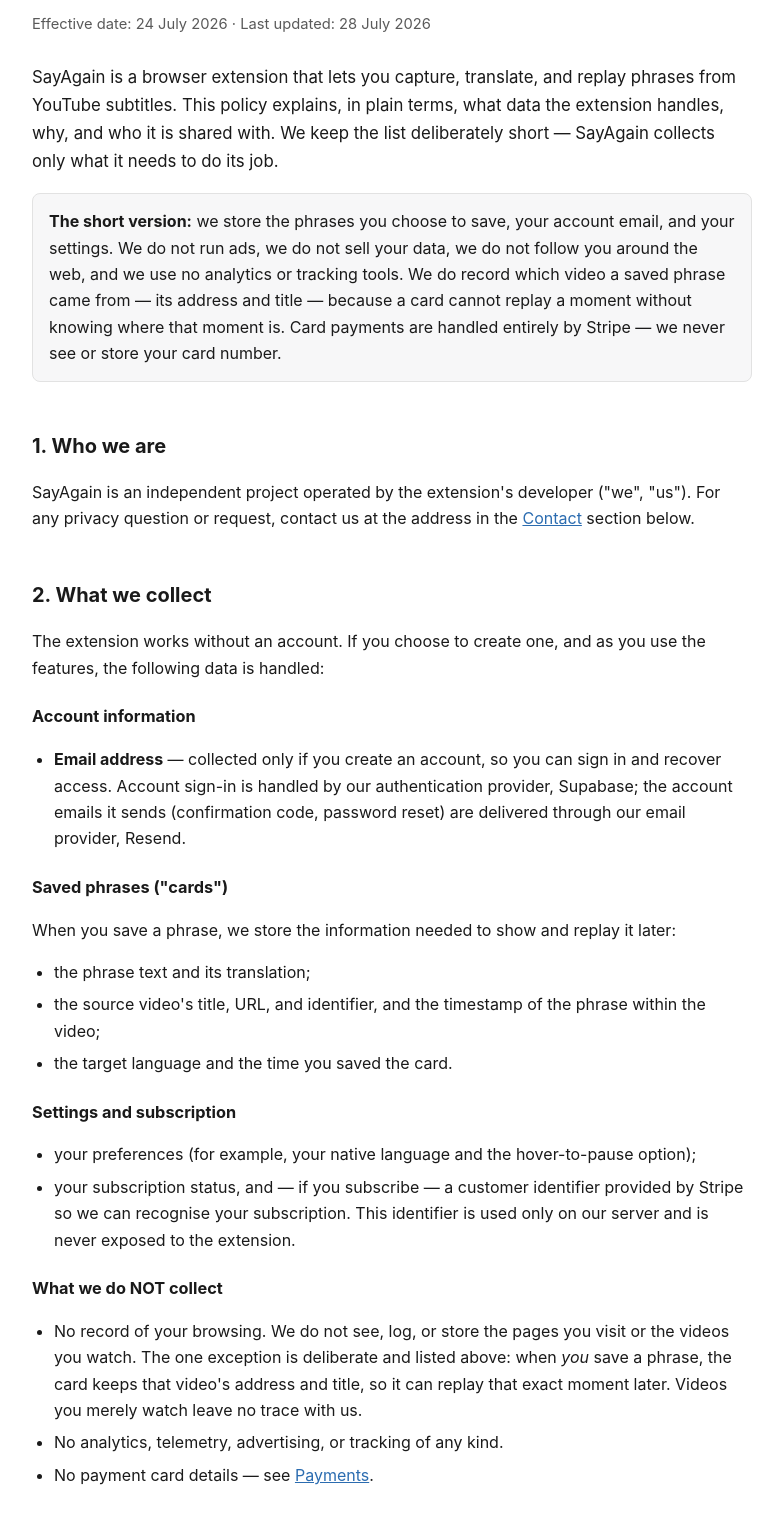
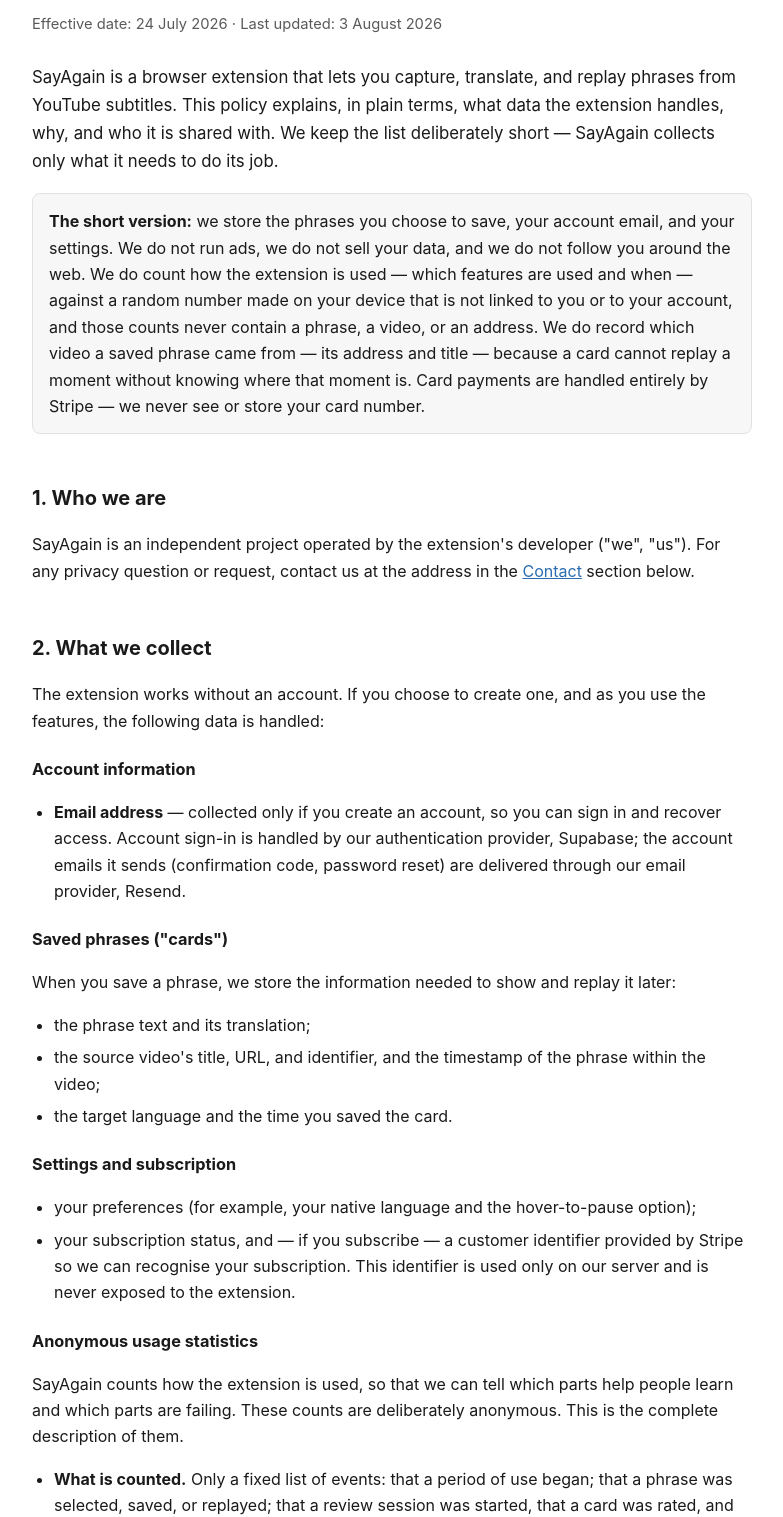
Before and after one commit to levafedorov/say-again-privacy-policy, a plain HTML site: page index.html in a window 1280 px wide. Shown: the part 87-1604 px from the top of the page, without its empty margins (248-1031 px from the left). Drawn offline with Linux system fonts and the light colour scheme.

Commit message:
Disclose the anonymous usage statistics
The extension now counts how it is used. Four statements in this policy
stopped being true the moment that shipped, and are corrected at the source
rather than annotated: the short version said we use no analytics or tracking
tools; the do-not-collect list said no analytics or telemetry of any kind.

The new section is deliberately exhaustive rather than reassuring - the fixed
event list, the properties, what is never sent, the random per-install number
that is not linked to an account and is not cleared on sign-out, the EU
region, and the uninstall page. The identifier there sits in the fragment of
the address, which browsers never send to a server, so it reaches us only if
someone chooses to answer.

It also says plainly that this version has no opt-out switch, because a
setting we would have to be trusted about is worse than an honest list.

```diff
--- a/index.html
+++ b/index.html
@@ -85,7 +85,7 @@
 <body>
 <main>
   <h1>SayAgain — Privacy Policy</h1>
-  <p class="meta">Effective date: 24 July 2026 · Last updated: 28 July 2026</p>
+  <p class="meta">Effective date: 24 July 2026 · Last updated: 3 August 2026</p>
 
   <p class="lead">
     SayAgain is a browser extension that lets you capture, translate, and replay
@@ -97,11 +97,13 @@
   <div class="note">
     <strong>The short version:</strong> we store the phrases you choose to save,
     your account email, and your settings. We do not run ads, we do not sell your
-    data, we do not follow you around the web, and we use no analytics or
-    tracking tools. We do record which video a saved phrase came from — its
-    address and title — because a card cannot replay a moment without knowing
-    where that moment is. Card payments are handled entirely by Stripe — we never
-    see or store your card number.
+    data, and we do not follow you around the web. We do count how the extension
+    is used — which features are used and when — against a random number made on
+    your device that is not linked to you or to your account, and those counts
+    never contain a phrase, a video, or an address. We do record which video a
+    saved phrase came from — its address and title — because a card cannot replay
+    a moment without knowing where that moment is. Card payments are handled
+    entirely by Stripe — we never see or store your card number.
   </div>
 
   <h2>1. Who we are</h2>
@@ -133,10 +135,21 @@
     <li>your subscription status, and — if you subscribe — a customer identifier provided by Stripe so we can recognise your subscription. This identifier is used only on our server and is never exposed to the extension.</li>
   </ul>
 
+  <h3>Anonymous usage statistics</h3>
+  <p>SayAgain counts how the extension is used, so that we can tell which parts help people learn and which parts are failing. These counts are deliberately anonymous. This is the complete description of them.</p>
+  <ul>
+    <li><strong>What is counted.</strong> Only a fixed list of events: that a period of use began; that a phrase was selected, saved, or replayed; that a review session was started, that a card was rated, and that the session was finished or abandoned; and, when something goes wrong, that subtitles were unavailable, that a subtitle conflict was detected, or that an error occurred — the last identified by a code from a fixed list. Each event carries a few properties chosen in advance, such as how many words a phrase had, whether a translation was present, which of the four ratings was given, or how many cards were due for review. Nothing outside that list is sent. Each event also carries a random number of its own, made when the event is created, so that an event sent a second time after a network failure is not counted twice; it is different for every event and says nothing about you.</li>
+    <li><strong>What is never counted.</strong> No phrase text and no translation. No video title, video identifier, video address, page address, or referring page. No subtitle or transcript text. No email address, account identifier, password, or access token. No free-text message of any kind — when something fails we record a code, never a message, precisely so that a message cannot carry your content out with it. No clicks, keystrokes, or mouse positions; no screen or session recording; and no automatic capture of anything on the pages you visit.</li>
+    <li><strong>How the counts are labelled.</strong> The first time SayAgain runs it generates a random identifier on your device. It is not derived from your email address, your account, or anything else about you, and it is not linked to any account you may create. It is stored only on your device, it is not part of the settings that sync to your account, and it is <strong>not</strong> cleared when you sign out — because it contains nothing about you to clear. Removing the extension removes it.</li>
+    <li><strong>Where it goes.</strong> The extension sends these events to our own server, which passes them on to PostHog, the analytics provider we use. The extension never contacts PostHog, or any other third party, directly. <strong>Our PostHog project is hosted in the European Union</strong>, so these events are processed within the EU and are not transferred outside it. The contents of these requests are never written to our own logs.</li>
+    <li><strong>If you remove SayAgain.</strong> Your browser opens a short page on our server that asks one optional question about why you left. The page's address carries the random identifier described above — but in the part of a web address that your browser keeps to itself and never sends to a server. So the identifier reaches us <strong>only if you pick an answer</strong>, and only inside that answer. If you open the page and close it without answering, we are never told which installation it was; our server records that the page was requested, as any web server does, and that record contains no identifier of yours. The page has no text box and asks nothing else about you.</li>
+    <li><strong>This version has no switch to turn the counts off.</strong> We chose to tell you exactly what is collected rather than offer a setting we would then have to be trusted about. If you would rather send nothing at all, the reliable answer today is not to install SayAgain, or to remove it.</li>
+  </ul>
+
   <h3>What we do NOT collect</h3>
   <ul>
-    <li>No record of your browsing. We do not see, log, or store the pages you visit or the videos you watch. The one exception is deliberate and listed above: when <em>you</em> save a phrase, the card keeps that video's address and title, so it can replay that exact moment later. Videos you merely watch leave no trace with us.</li>
-    <li>No analytics, telemetry, advertising, or tracking of any kind.</li>
+    <li>No record of your browsing. We do not see, log, or store the pages you visit or the videos you watch. The one exception is deliberate and listed above: when <em>you</em> save a phrase, the card keeps that video's address and title, so it can replay that exact moment later. Videos you merely watch leave no trace with us — and in particular, the usage counts described above never carry a video, an address, or a page.</li>
+    <li>No advertising, no profiling, and no cross-site tracking. The usage counts above are the only measurement we do, and they are limited to the fixed list given there.</li>
     <li>No payment card details — see <a href="#payments">Payments</a>.</li>
   </ul>
 
@@ -145,6 +158,7 @@
     <li>To provide the core features: translating phrases and storing your saved cards and settings so they are available when you return and across your signed-in devices.</li>
     <li>To operate accounts: sign-in, email confirmation, and password reset.</li>
     <li>To manage subscriptions: recognise whether your plan is active and unlock the corresponding features.</li>
+    <li>To improve the extension: the anonymous usage counts described above tell us which features are used and which are failing. They are not linked to you, and they are not used to decide anything about an individual — only to see how the extension as a whole is doing.</li>
   </ul>
   <p>We do not use your data for advertising or profiling, and we do not sell or rent it to anyone.</p>
 
@@ -174,6 +188,11 @@
         <td>Google Cloud Run (Frankfurt, EU)</td>
         <td>Hosting our server — the one that translates, syncs cards and serves the review player page</td>
         <td>Everything the extension sends us passes through it: phrase text, saved cards, account requests</td>
+      </tr>
+      <tr>
+        <td>PostHog (EU region)</td>
+        <td>Anonymous usage statistics — which features are used and when</td>
+        <td>Only the fixed list of events described above, labelled with a random per-installation number. No phrase, translation, video, address or account identity. Our server sends these; the extension never contacts PostHog directly, and the data stays in the EU.</td>
       </tr>
       <tr>
         <td>Cloudflare</td>
```
